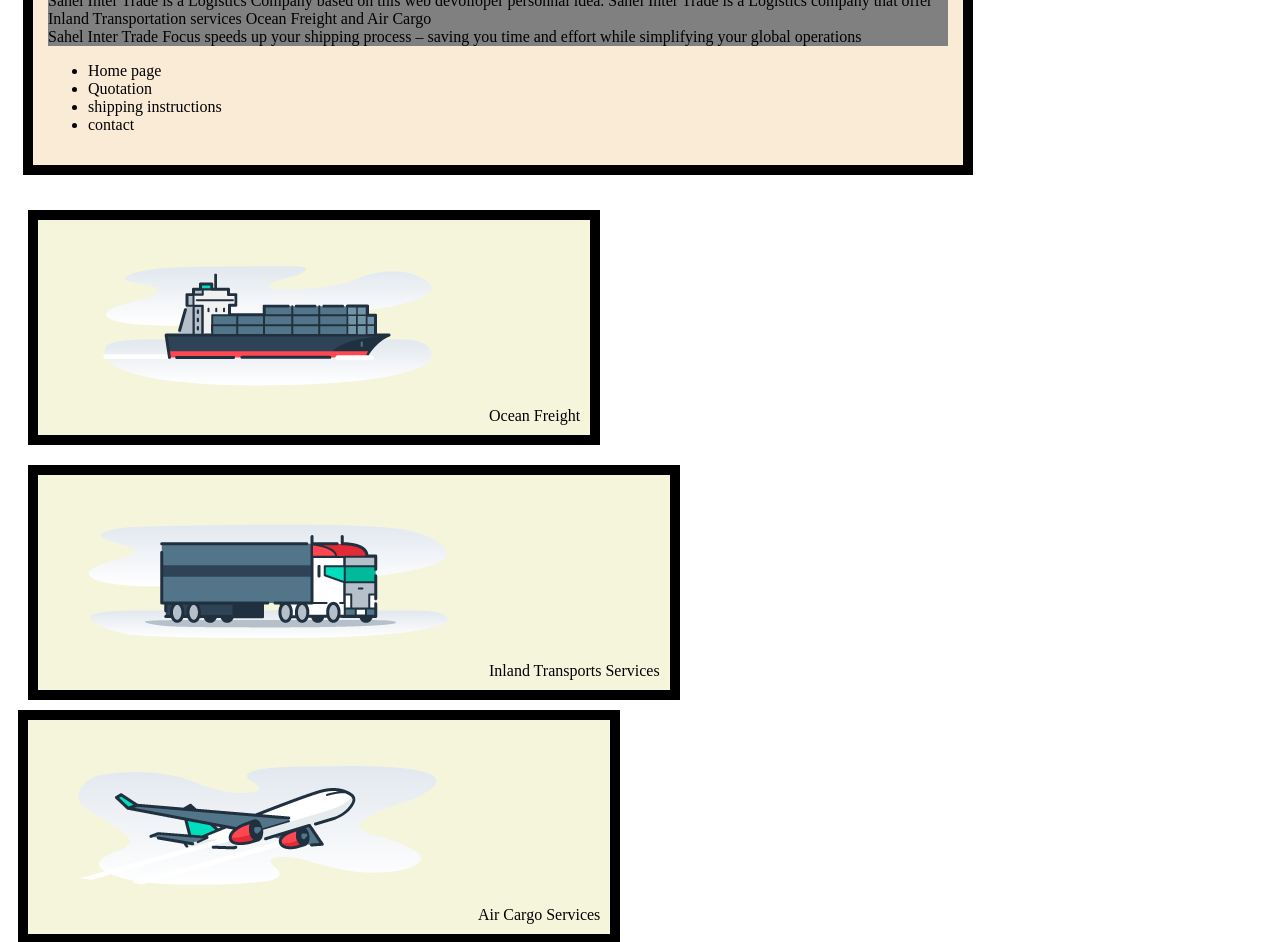
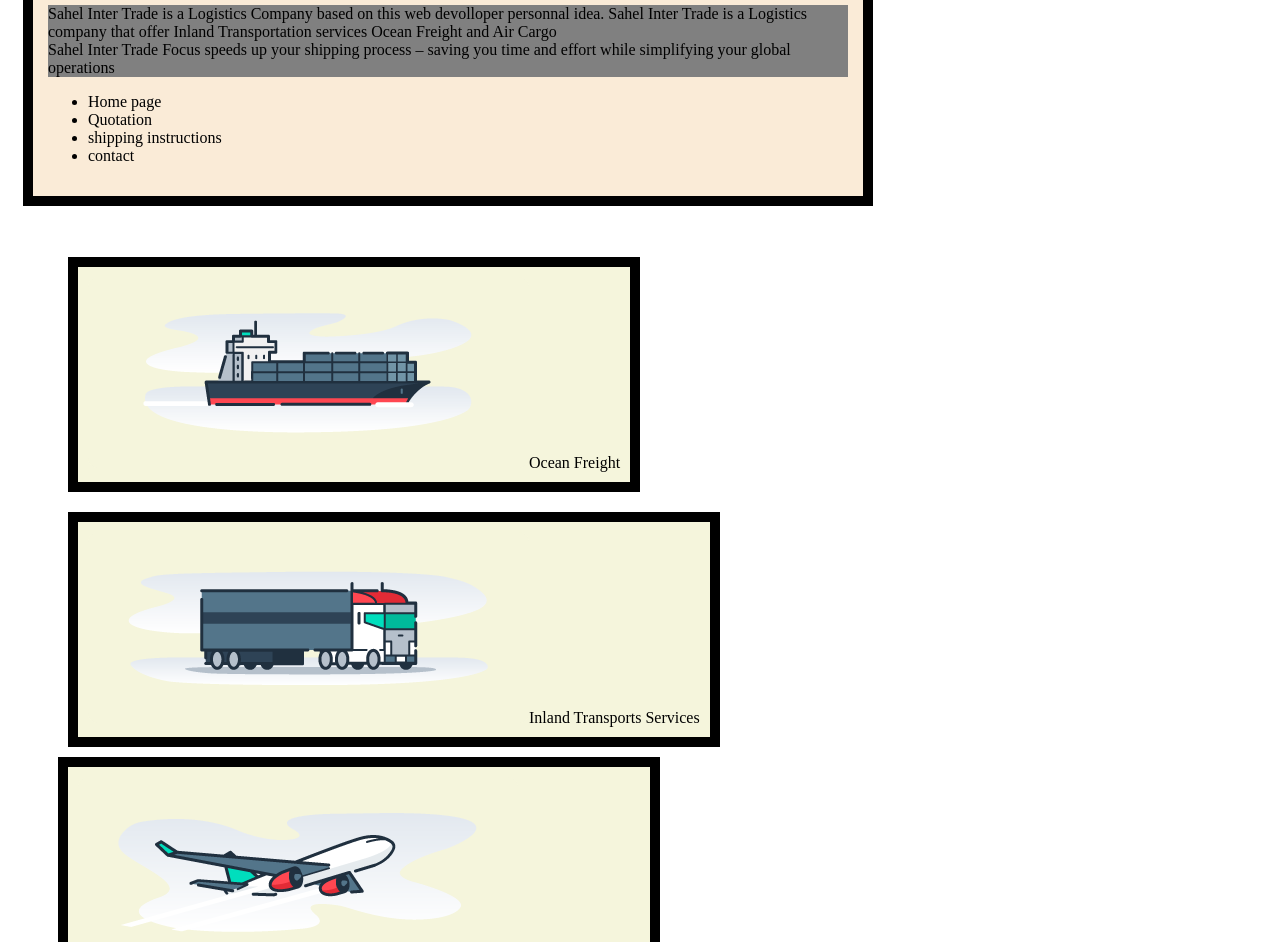
Before and after one commit to Dialla23/Challenge-2-UNB, a plain HTML site: page index.html in a window 1280 px wide. Shown: the part 196-1138 px from the top of the page. Drawn offline with Linux system fonts and the light colour scheme.

Commit message:
Displayed images

```diff
--- a/index.html
+++ b/index.html
@@ -9,12 +9,12 @@
 
 </head>
 <body>
-    <nav>
+
     <Header class="item">
         <h1>Logistics Website</h1>
 
     </Header>
-    </nav>
+    <nav>
         <section>
 
         <h2>Sahel Inter Trade</h2>
@@ -23,12 +23,16 @@
             <li>Home page</li><li>Quotation</li><li>shipping instructions</li> <li>contact</li>
         </ul>
         </section>
+    </nav>
         <article>
+            <figure>
      <p style="padding: 10px;border: solid 10px; background-color:beige;margin:10px; display: inline-block;"><img src="Ocean_Services.png" alt="Ocean Transportation"<p>Ocean Freight</p></p>
 
     <p style="padding: 10px; border: solid 10px; margin:10px; background-color:beige;display: inline-block;"><img src="Land_Services.png" alt=" Inland Transportation" <p>Inland Transports Services</p></p>
     <p style="padding: 10px;border: solid 10px;margin: 10px;position: right; background-color:beige;margin:auto; display: inline-block;"><img src="air_services.png" alt="Air Cargo" <p>Air Cargo Services</p></p>
-        </article>
+            </figure>
+</article>
+
 </body>
 <footer>
     <p>
--- a/style.css
+++ b/style.css
@@ -5,11 +5,11 @@ display: center;
 padding: 15px;
 margin: 15px;
 border: solid 10px;
-width: 900px;
+width: 800px;
 }
 p
 {
-    background-color: grey;
+    background-color:grey;
     margin: auto;
  font-family:auto;
  display: auto;
@@ -49,14 +49,7 @@ div#bloock{
 }
 article{
     display: right;
-    font-family: 'Courier New', Courier, monospace;
+    font-family: 20px;
     border: 10px;
     padding: 10px;
 }
- {
-
-@media ::content {
-
-}
-
-}
```
